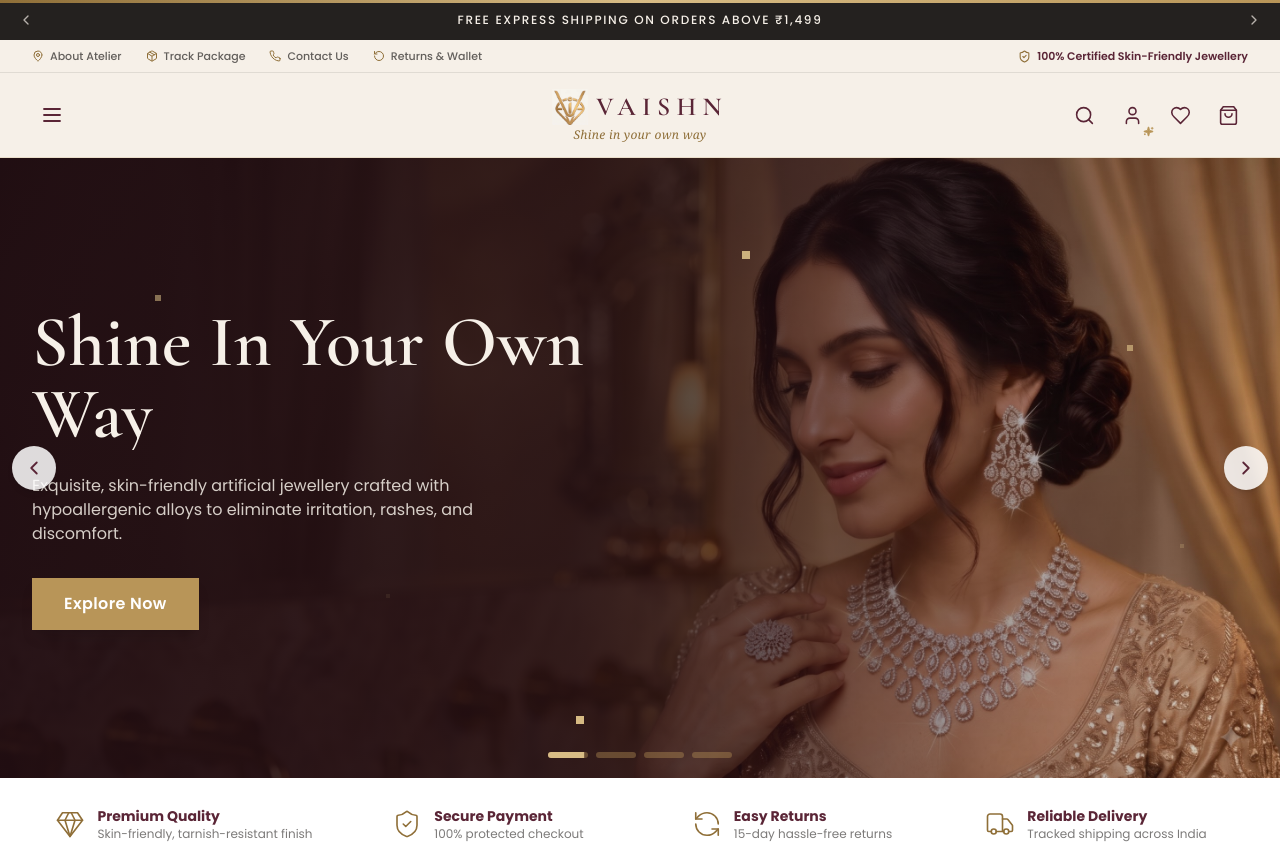
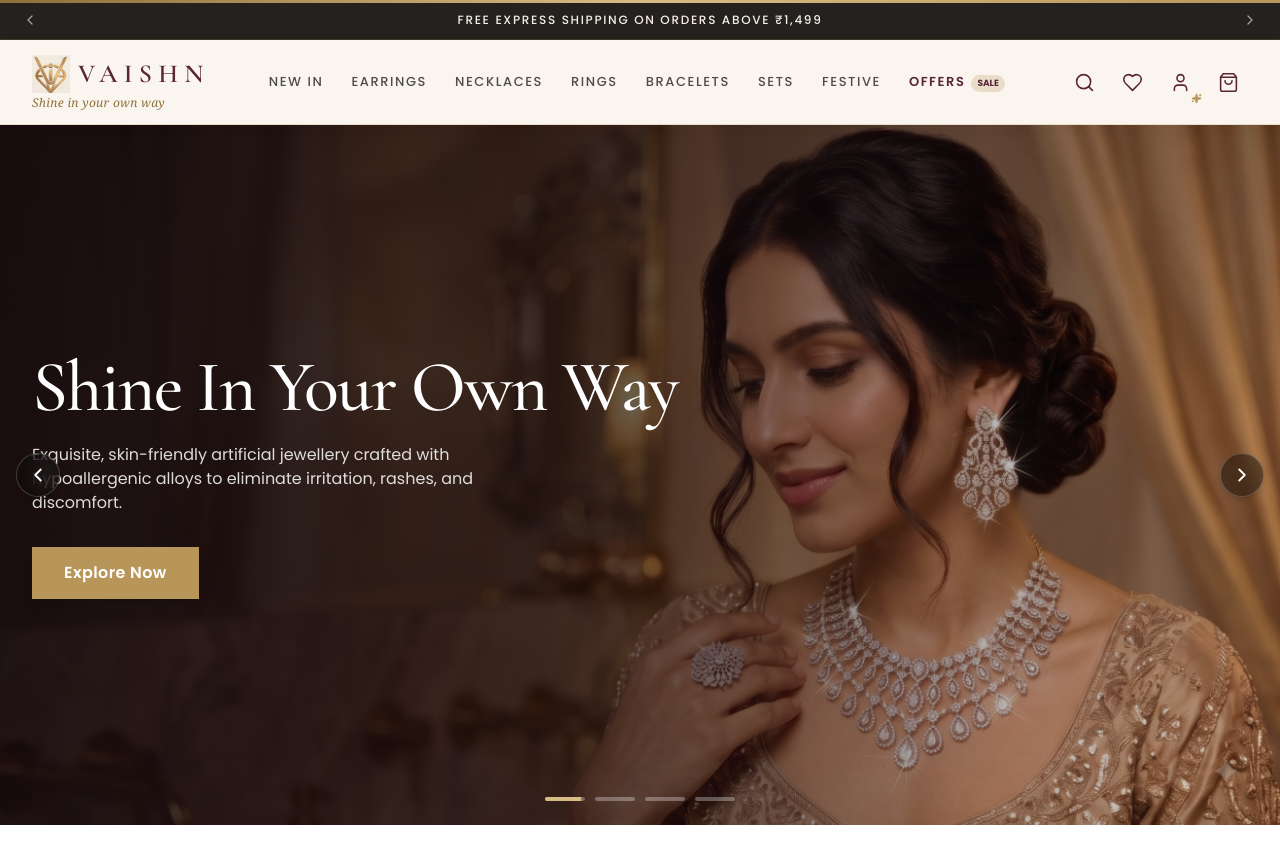
Before and after one commit to professorofai/Vaishn, a Next.js app: page / in a window 1280 px wide. Shown: the top 844 px of the page. Built offline with nearby package versions, Linux system fonts and the light colour scheme.

Commit message:
Refactor Menu Bar, Hero section, and Brand Banner into a clean luxury jewellery storefront

```diff
--- a/components/AnnouncementBar.tsx
+++ b/components/AnnouncementBar.tsx
@@ -26,13 +26,11 @@ export default function AnnouncementBar() {
   const next = () => setIndex((i) => (i + 1) % offers.length);
 
   return (
-    <div className="border-b border-charcoal/10 bg-ivory">
-      {/* Top Black Announcement Strip with Arrows */}
-      <div className="relative flex h-9 items-center justify-between bg-charcoal px-3 text-[11px] font-semibold tracking-wider text-ivory md:h-10 md:text-xs">
+    <div className="relative flex h-9 items-center justify-between bg-[#24211F] px-4 text-[11px] font-semibold tracking-wider text-ivory md:h-10 md:text-xs border-b border-gold/20 select-none">
       <button
         onClick={prev}
         aria-label="Previous announcement"
-          className="grid h-7 w-7 place-items-center text-ivory/70 transition hover:text-white"
+        className="grid h-7 w-7 place-items-center text-ivory/60 transition hover:text-white"
       >
         <ChevronLeft size={16} />
       </button>
@@ -41,10 +39,10 @@ export default function AnnouncementBar() {
         <AnimatePresence mode="wait">
           <motion.div
             key={index}
-              initial={{ opacity: 0, y: 10 }}
+            initial={{ opacity: 0, y: 8 }}
             animate={{ opacity: 1, y: 0 }}
-              exit={{ opacity: 0, y: -10 }}
-              transition={{ duration: 0.3 }}
+            exit={{ opacity: 0, y: -8 }}
+            transition={{ duration: 0.25 }}
             className="absolute inset-0 flex items-center justify-center font-medium tracking-[0.14em]"
           >
             <Link
@@ -60,46 +58,10 @@ export default function AnnouncementBar() {
       <button
         onClick={next}
         aria-label="Next announcement"
-          className="grid h-7 w-7 place-items-center text-ivory/70 transition hover:text-white"
+        className="grid h-7 w-7 place-items-center text-ivory/60 transition hover:text-white"
       >
         <ChevronRight size={16} />
       </button>
     </div>
-
-      {/* Secondary Utility Links (Store Locator, Track Package, Contact Us, Returns) */}
-      <div className="container-x hidden h-8 items-center justify-between text-[11px] text-charcoal/70 md:flex">
-        <div className="flex items-center gap-6 font-medium">
-          <Link
-            href="/about"
-            className="flex items-center gap-1.5 transition hover:text-burgundy"
-          >
-            <MapPin size={12} className="text-gold-dark" /> About Atelier
-          </Link>
-          <Link
-            href="/track"
-            className="flex items-center gap-1.5 transition hover:text-burgundy"
-          >
-            <Package size={12} className="text-gold-dark" /> Track Package
-          </Link>
-          <Link
-            href="/contact"
-            className="flex items-center gap-1.5 transition hover:text-burgundy"
-          >
-            <Phone size={12} className="text-gold-dark" /> Contact Us
-          </Link>
-          <Link
-            href="/returns"
-            className="flex items-center gap-1.5 transition hover:text-burgundy"
-          >
-            <RotateCcw size={12} className="text-gold-dark" /> Returns & Wallet
-          </Link>
-        </div>
-
-        <div className="flex items-center gap-1.5 text-[11px] font-semibold text-burgundy">
-          <ShieldCheck size={13} className="text-gold-dark" />
-          100% Certified Skin-Friendly Jewellery
-        </div>
-      </div>
-    </div>
   );
 }
--- a/components/Header.tsx
+++ b/components/Header.tsx
@@ -21,8 +21,30 @@ function Count({ n }: { n: number }) {
   );
 }
 
+const navCategories = [
+  { name: 'New In', href: '/collections/new-arrivals' },
+  { name: 'Earrings', href: '/collections/earrings' },
+  { name: 'Necklaces', href: '/collections/necklaces' },
+  { name: 'Rings', href: '/collections/rings' },
+  { name: 'Bracelets', href: '/collections/bracelets' },
+  { name: 'Sets', href: '/collections/jewellery-sets' },
+  { name: 'Festive', href: '/collections/festive' },
+  { name: 'Offers', href: '/collections/offers', highlight: true },
+];
+
 export default function Header() {
-  const { count, wishlist, openCart, openSearch, user, logout, walletBalance, drawerOpen, openDrawer, closeDrawer } = useStore();
+  const {
+    count,
+    wishlist,
+    openCart,
+    openSearch,
+    user,
+    logout,
+    walletBalance,
+    drawerOpen,
+    openDrawer,
+    closeDrawer,
+  } = useStore();
   const [acct, setAcct] = useState(false);
 
   const iconBtn =
@@ -30,27 +52,62 @@ export default function Header() {
 
   return (
     <>
-      <header className="sticky top-0 z-40 border-b border-gold/20 bg-ivory/95 backdrop-blur-md">
-        <div className="container-x relative flex h-[70px] sm:h-[76px] items-center justify-between md:h-[84px]">
-          {/* Left Side: Hamburger Menu Button */}
-          <div className="flex items-center">
+      <header className="sticky top-0 z-40 border-b border-gold/25 bg-[#FAF6F0]/95 backdrop-blur-md shadow-[0_2px_15px_rgba(0,0,0,0.03)]">
+        <div className="container-x flex h-[72px] sm:h-[76px] items-center justify-between lg:h-[84px] gap-4">
+          {/* Left: Mobile Hamburger OR Desktop Logo */}
+          <div className="flex items-center gap-3">
             <button
               onClick={openDrawer}
               aria-label="Open menu drawer"
-              className={iconBtn}
+              className="grid h-10 w-10 place-items-center rounded-full text-burgundy transition hover:bg-gold/10 lg:hidden"
             >
               <Menu size={24} strokeWidth={1.8} />
             </button>
+
+            {/* Desktop Brand Logo */}
+            <div className="hidden lg:block shrink-0">
+              <Logo size={38} align="left" />
+            </div>
           </div>
 
-          {/* Center: Logo and Brand Name with Tagline (strictly centered) */}
-          <div className="absolute left-1/2 -translate-x-1/2 flex items-center justify-center">
-            <Logo size={36} className="scale-95 sm:scale-100" />
+          {/* Mobile Centered Brand Logo */}
+          <div className="lg:hidden flex items-center justify-center">
+            <Logo size={34} align="center" className="scale-95 sm:scale-100" />
           </div>
 
-          {/* Right Side: Search, Account, Wishlist, Cart */}
-          <div className="flex items-center gap-1 sm:gap-2">
-            {/* Search Button (triggers search overlay) */}
+          {/* Center: Desktop Horizontal Category Navigation */}
+          <nav className="hidden lg:flex items-center gap-5 xl:gap-7">
+            {navCategories.map((item) => (
+              <Link
+                key={item.name}
+                href={item.href}
+                className={`text-[12px] xl:text-[13px] font-medium tracking-[0.12em] uppercase transition-colors relative py-1.5 ${
+                  item.highlight
+                    ? 'text-burgundy font-semibold hover:text-gold-dark'
+                    : 'text-charcoal/80 hover:text-burgundy'
+                }`}
+              >
+                {item.name}
+                {item.highlight && (
+                  <span className="ml-1.5 inline-block rounded-full bg-gold/25 px-1.5 py-0.5 text-[9px] font-bold text-burgundy tracking-normal">
+                    SALE
+                  </span>
+                )}
+              </Link>
+            ))}
+          </nav>
+
+          {/* Right Side: Desktop Categories Button, Search, Wishlist, Account, Cart */}
+          <div className="flex items-center gap-1 sm:gap-2 shrink-0">
+            {/* Desktop "All Categories" Drawer Button */}
+            <button
+              onClick={openDrawer}
+              className="hidden 2xl:inline-flex items-center gap-1.5 rounded-full border border-gold/40 bg-white px-3 py-1.5 text-[11px] font-semibold uppercase tracking-wider text-charcoal hover:bg-gold/10 hover:text-burgundy transition shadow-sm mr-1"
+            >
+              <Menu size={14} /> Categories
+            </button>
+
+            {/* Search Button */}
             <button
               onClick={openSearch}
               aria-label="Search jewellery"
@@ -60,6 +117,17 @@ export default function Header() {
               <Search size={21} strokeWidth={1.8} />
             </button>
 
+            {/* Wishlist Link */}
+            <Link
+              href="/wishlist"
+              className={`${iconBtn} hidden sm:grid`}
+              aria-label="Wishlist"
+              title="Saved items"
+            >
+              <Heart size={21} strokeWidth={1.8} />
+              <Count n={wishlist.length} />
+            </Link>
+
             {/* Account Icon with VIP Sparkle Badge */}
             <div
               className="relative"
@@ -68,7 +136,6 @@ export default function Header() {
               <button
                 className={iconBtn}
                 aria-label="My Account"
-                onMouseEnter={() => setAcct(true)}
                 onClick={() => setAcct(!acct)}
               >
                 <User size={21} strokeWidth={1.8} />
@@ -155,17 +222,6 @@ export default function Header() {
               </AnimatePresence>
             </div>
 
-            {/* Wishlist Link (accessible on desktop; on mobile available in drawer and bottom nav) */}
-            <Link
-              href="/wishlist"
-              className={`${iconBtn} hidden sm:grid`}
-              aria-label="Wishlist"
-              title="Saved items"
-            >
-              <Heart size={21} strokeWidth={1.8} />
-              <Count n={wishlist.length} />
-            </Link>
-
             {/* Cart Button */}
             <button
               className={iconBtn}
--- a/components/Hero.tsx
+++ b/components/Hero.tsx
@@ -2,9 +2,7 @@
 import Link from 'next/link';
 import { useEffect, useState } from 'react';
 import { AnimatePresence, motion } from 'framer-motion';
-import { ChevronLeft, ChevronRight, Sparkles, ShieldCheck } from 'lucide-react';
-import ProductArt from './ProductArt';
-import type { Category, Style, Tone } from '@/lib/data';
+import { ChevronLeft, ChevronRight } from 'lucide-react';
 
 interface Slide {
   eyebrow?: string;
@@ -12,11 +10,7 @@ interface Slide {
   text: string;
   cta: string;
   href: string;
-  bg?: string;
-  dark: boolean;
-  art?: [Category, Style, Tone];
-  image?: string;
-  badge?: string;
+  image: string;
 }
 
 const slides: Slide[] = [
@@ -26,48 +20,31 @@ const slides: Slide[] = [
     cta: 'Explore Now',
     href: '/collections/all-jewellery',
     image: '/background image.jpg',
-    dark: true,
   },
   {
     eyebrow: 'The Festive Edit',
-    title: 'Heirloom elegance, made for today',
-    text: 'Hand-set kundan, temple gold and lustrous pearls for the celebrations that matter most.',
-    cta: 'Shop Now',
-    href: '/collections/festive',
-    bg: 'linear-gradient(120deg,#3E1624 0%,#5A2536 55%,#7A3348 100%)',
-    dark: true,
-    art: ['necklaces', 'kundan', 'gold'],
+    title: 'Heirloom Elegance, Made for Today',
+    text: 'Handcrafted kundan and temple gold finishes for the celebrations that matter most.',
+    cta: 'Shop Necklaces',
+    href: '/collections/necklaces',
+    image: '/Necklace.jpg',
   },
   {
-    eyebrow: 'New Arrivals',
-    title: 'Pearls, pure and timeless',
-    text: 'Soft luminous strands and drops that move effortlessly from sarees to sundresses.',
-    cta: 'Shop Now',
-    href: '/collections/pearl',
-    bg: 'linear-gradient(120deg,#F3E7D6 0%,#EBD9BF 60%,#E4CDA6 100%)',
-    dark: false,
-    art: ['earrings', 'pearl', 'gold'],
+    eyebrow: 'Signature Drops',
+    title: 'Lightweight Luxury, Pure Sparkle',
+    text: 'Intricately set stones engineered for featherlight all-day comfort. 100% anti-allergic.',
+    cta: 'Shop Earrings',
+    href: '/collections/earrings',
+    image: '/Earrings.jpg',
   },
   {
-    eyebrow: 'Up to 50% off',
-    title: 'Everyday sparkle, every single day',
-    text: 'Light American diamond pieces designed for desks, dinners and everything in between.',
-    cta: 'Shop Offers',
-    href: '/collections/offers',
-    bg: 'linear-gradient(120deg,#24211F 0%,#352C27 60%,#4A3B31 100%)',
-    dark: true,
-    art: ['rings', 'american-diamond', 'silver'],
+    eyebrow: 'Atelier Collection',
+    title: 'Timeless Bangles & Bracelets',
+    text: 'Lustrous gold plating and anti-tarnish protective finish, designed to match every mood and moment.',
+    cta: 'Shop Bracelets',
+    href: '/collections/bracelets',
+    image: '/bracelet.jpg',
   },
-];
-
-const sparkles = [
-  [12, 22, 0],
-  [30, 70, 1.1],
-  [58, 15, 2],
-  [72, 80, 0.6],
-  [88, 30, 1.7],
-  [45, 90, 2.4],
-  [92, 62, 0.3],
 ];
 
 export default function Hero() {
@@ -101,7 +78,7 @@ export default function Hero() {
 
   return (
     <section
-      className="relative overflow-hidden select-none"
+      className="relative overflow-hidden select-none bg-black"
       aria-roledescription="carousel"
       onTouchStart={handleTouchStart}
       onTouchEnd={handleTouchEnd}
@@ -113,165 +90,98 @@ export default function Hero() {
           animate={{ opacity: 1 }}
           exit={{ opacity: 0 }}
           transition={{ duration: 0.6 }}
-          className="relative min-h-[540px] md:min-h-[620px] flex items-center"
-          style={s.bg ? { background: s.bg } : undefined}
+          className="relative min-h-[500px] sm:min-h-[560px] md:min-h-[640px] lg:min-h-[700px] flex items-center"
         >
-          {/* If slide has a real photo background */}
-          {s.image && (
-            <>
+          {/* Full-bleed Background Photograph */}
           {/* eslint-disable-next-line @next/next/no-img-element */}
           <img
             src={s.image}
-                alt=""
-                className="absolute inset-0 h-full w-full object-cover object-right md:object-center"
+            alt={s.title}
+            className="absolute inset-0 h-full w-full object-cover object-center md:object-right"
           />
+
+          {/* Luxury Cinematic Dark Vignette Overlay for Crisp Typography */}
           <div
             className="absolute inset-0"
             style={{
               background:
-                    'linear-gradient(90deg, rgba(30,12,18,0.92) 0%, rgba(30,12,18,0.85) 45%, rgba(30,12,18,0.3) 85%, rgba(0,0,0,0.1) 100%)',
+                'linear-gradient(90deg, rgba(16,7,12,0.88) 0%, rgba(16,7,12,0.72) 42%, rgba(16,7,12,0.3) 78%, rgba(0,0,0,0.15) 100%)',
             }}
           />
-            </>
-          )}
 
-          {sparkles.map(([x, y, d], k) => (
-            <span
-              key={k}
-              className="animate-twinkle absolute h-2 w-2 rotate-45 bg-gold-light pointer-events-none"
-              style={{ left: `${x}%`, top: `${y}%`, animationDelay: `${d}s` }}
-            />
-          ))}
-
-          <div className="container-x relative z-10 grid w-full items-center gap-8 py-12 md:grid-cols-2">
-            <div className={s.dark ? 'text-ivory' : 'text-charcoal'}>
-              {s.badge && (
-                <div className="inline-flex items-center gap-2 rounded-full bg-gold/25 backdrop-blur-md px-3.5 py-1 mb-4 border border-gold/40 text-gold-light text-xs font-medium tracking-wide">
-                  <ShieldCheck size={14} className="text-gold-light" />
-                  {s.badge}
-                </div>
-              )}
-
+          <div className="container-x relative z-10 w-full py-14 sm:py-16 md:py-20">
+            <div className="max-w-2xl text-white">
               {s.eyebrow && (
                 <motion.p
-                  initial={{ opacity: 0, x: -20 }}
-                  animate={{ opacity: 1, x: 0 }}
-                  transition={{ delay: 0.2 }}
-                  className={`mb-3 text-xs md:text-sm font-semibold tracking-wider uppercase ${
-                    s.dark ? 'text-gold-light' : 'text-gold-dark'
-                  }`}
+                  initial={{ opacity: 0, y: -10 }}
+                  animate={{ opacity: 1, y: 0 }}
+                  transition={{ delay: 0.15, duration: 0.5 }}
+                  className="mb-3 font-sans text-xs sm:text-sm font-semibold tracking-[0.2em] uppercase text-gold-light"
                 >
                   {s.eyebrow}
                 </motion.p>
               )}
 
-              <h1 className="font-display text-4xl font-semibold leading-[1.08] sm:text-5xl md:text-6xl lg:text-7xl">
-                {s.title.split(' ').map((w, k) => (
-                  <span
-                    key={k}
-                    className="mr-[0.25em] inline-block overflow-hidden align-bottom"
+              <motion.h1
+                initial={{ opacity: 0, y: 15 }}
+                animate={{ opacity: 1, y: 0 }}
+                transition={{ delay: 0.25, duration: 0.6 }}
+                className="font-display text-4xl sm:text-5xl md:text-6xl lg:text-7xl font-medium tracking-tight text-white leading-[1.08]"
               >
-                    <motion.span
-                      className="inline-block"
-                      initial={{ y: '110%' }}
-                      animate={{ y: 0 }}
-                      transition={{
-                        delay: 0.25 + k * 0.08,
-                        duration: 0.7,
-                        ease: [0.22, 1, 0.36, 1],
-                      }}
-                    >
-                      {w}
-                    </motion.span>
-                  </span>
-                ))}
-              </h1>
+                {s.title}
+              </motion.h1>
 
               <motion.p
-                initial={{ opacity: 0, y: 16 }}
+                initial={{ opacity: 0, y: 15 }}
                 animate={{ opacity: 1, y: 0 }}
-                transition={{ delay: 0.8 }}
-                className={`mt-6 max-w-md text-sm md:text-base leading-relaxed ${
-                  s.dark ? 'text-ivory/85' : 'text-charcoal/70'
-                }`}
+                transition={{ delay: 0.35, duration: 0.6 }}
+                className="mt-4 sm:mt-5 max-w-lg text-sm sm:text-base leading-relaxed text-white/85 font-normal"
               >
                 {s.text}
               </motion.p>
 
               <motion.div
-                initial={{ opacity: 0, y: 16 }}
+                initial={{ opacity: 0, y: 15 }}
                 animate={{ opacity: 1, y: 0 }}
-                transition={{ delay: 1 }}
+                transition={{ delay: 0.45, duration: 0.6 }}
                 className="mt-8 flex flex-wrap items-center gap-3"
               >
                 <Link
                   href={s.href}
-                  className={
-                    s.dark
-                      ? 'btn-gold !px-8 !py-3.5 text-sm md:text-base shadow-lg hover:shadow-xl'
-                      : 'btn-burgundy !px-8 !py-3.5 text-sm md:text-base'
-                  }
+                  className="btn-gold !px-8 !py-3.5 text-sm md:text-base font-semibold shadow-lg hover:shadow-xl"
                 >
                   {s.cta}
                 </Link>
               </motion.div>
             </div>
-
-            {/* Right side for art slides */}
-            {s.art && (
-              <motion.div
-                initial={{ opacity: 0, scale: 0.85 }}
-                animate={{ opacity: 1, scale: 1 }}
-                transition={{ delay: 0.3, duration: 0.9 }}
-                className="relative mx-auto aspect-square w-[78%] max-w-[500px] md:w-full"
-              >
-                <div className="animate-spin-slow absolute inset-0 rounded-full border border-dashed border-gold/60" />
-                <div className="absolute inset-[7%] rounded-full border border-gold/40" />
-                <div
-                  className="absolute inset-[14%] rounded-full"
-                  style={{
-                    background: s.dark
-                      ? 'radial-gradient(circle,rgba(255,255,255,.14),transparent 70%)'
-                      : 'radial-gradient(circle,rgba(255,255,255,.7),transparent 70%)',
-                  }}
-                />
-                <div className="animate-floaty absolute inset-[6%]">
-                  <ProductArt
-                    category={s.art[0]}
-                    style={s.art[1]}
-                    tone={s.art[2]}
-                    bare
-                    className="drop-shadow-[0_24px_30px_rgba(0,0,0,.28)]"
-                  />
-                </div>
-              </motion.div>
-            )}
           </div>
         </motion.div>
       </AnimatePresence>
 
+      {/* Carousel Navigation Arrows */}
       <button
         onClick={() => setI((i + slides.length - 1) % slides.length)}
         aria-label="Previous slide"
-        className="absolute left-3 top-1/2 hidden h-11 w-11 -translate-y-1/2 place-items-center rounded-full bg-white/85 text-burgundy transition hover:bg-white md:grid z-20 shadow-md"
+        className="absolute left-4 top-1/2 hidden h-11 w-11 -translate-y-1/2 place-items-center rounded-full bg-black/40 backdrop-blur-md text-white border border-white/20 transition hover:bg-white hover:text-burgundy md:grid z-20 shadow-md"
       >
         <ChevronLeft size={22} />
       </button>
       <button
         onClick={() => setI((i + 1) % slides.length)}
         aria-label="Next slide"
-        className="absolute right-3 top-1/2 hidden h-11 w-11 -translate-y-1/2 place-items-center rounded-full bg-white/85 text-burgundy transition hover:bg-white md:grid z-20 shadow-md"
+        className="absolute right-4 top-1/2 hidden h-11 w-11 -translate-y-1/2 place-items-center rounded-full bg-black/40 backdrop-blur-md text-white border border-white/20 transition hover:bg-white hover:text-burgundy md:grid z-20 shadow-md"
       >
         <ChevronRight size={22} />
       </button>
 
-      <div className="absolute bottom-5 left-1/2 flex -translate-x-1/2 gap-2 z-20">
+      {/* Progress Indicators */}
+      <div className="absolute bottom-6 left-1/2 flex -translate-x-1/2 gap-2.5 z-20">
         {slides.map((_, k) => (
           <button
             key={k}
             onClick={() => setI(k)}
             aria-label={`Slide ${k + 1}`}
-            className="relative h-1.5 w-10 overflow-hidden bg-gold/40 rounded-full"
+            className="relative h-1 w-8 sm:w-10 overflow-hidden bg-white/30 rounded-full transition-all"
           >
             {k === i && (
               <motion.span
--- a/components/Logo.tsx
+++ b/components/Logo.tsx
@@ -4,6 +4,7 @@ interface LogoProps {
   size?: number;
   wordmark?: boolean;
   tagline?: boolean;
+  align?: 'center' | 'left';
   className?: string;
 }
 
@@ -11,12 +12,16 @@ export default function Logo({
   size = 40,
   wordmark = true,
   tagline = true,
+  align = 'center',
   className = '',
 }: LogoProps) {
+  const isLeft = align === 'left';
   return (
     <Link
       href="/"
-      className={`group flex flex-col items-center justify-center text-center leading-none ${className}`}
+      className={`group flex flex-col ${
+        isLeft ? 'items-start text-left' : 'items-center justify-center text-center'
+      } leading-none ${className}`}
       aria-label="VAISHN home"
     >
       <div className="flex items-center gap-2">
@@ -30,7 +35,7 @@ export default function Logo({
           className="object-contain transition-transform group-hover:scale-105"
         />
         {wordmark && (
-          <span className="font-display text-[23px] font-semibold tracking-[0.24em] text-burgundy md:text-[26px]">
+          <span className="font-display text-[22px] font-semibold tracking-[0.24em] text-burgundy md:text-[26px]">
             VAISHN
           </span>
         )}
--- a/components/Preloader.tsx
+++ b/components/Preloader.tsx
@@ -16,6 +16,7 @@ export default function Preloader() {
             <img src="/logo.jpg" alt="VAISHN" className="h-32 w-32 object-contain md:h-40 md:w-40" style={{ mixBlendMode: 'multiply' }} />
           </motion.div>
           <motion.p initial={{ opacity: 0, letterSpacing: '0.1em' }} animate={{ opacity: 1, letterSpacing: '0.5em' }} transition={{ delay: 0.5, duration: 1.2 }} className="mt-4 font-display text-3xl font-semibold text-burgundy">VAISHN</motion.p>
+          <motion.p initial={{ opacity: 0 }} animate={{ opacity: 1 }} transition={{ delay: 0.8, duration: 0.8 }} className="mt-1 font-serif text-xs italic tracking-wider text-gold-dark">Shine in your own way</motion.p>
           <div className="mt-6 h-px w-40 overflow-hidden bg-gold/30"><motion.div className="h-full bg-gold" initial={{ x: '-100%' }} animate={{ x: 0 }} transition={{ duration: 1.7, ease: 'easeInOut' }} /></div>
         </motion.div>
       )}
```
Also changed, not shown: components/BrandBanner.tsx (+28 -25 lines). Lines whose indentation alone changed are shown as unchanged.
